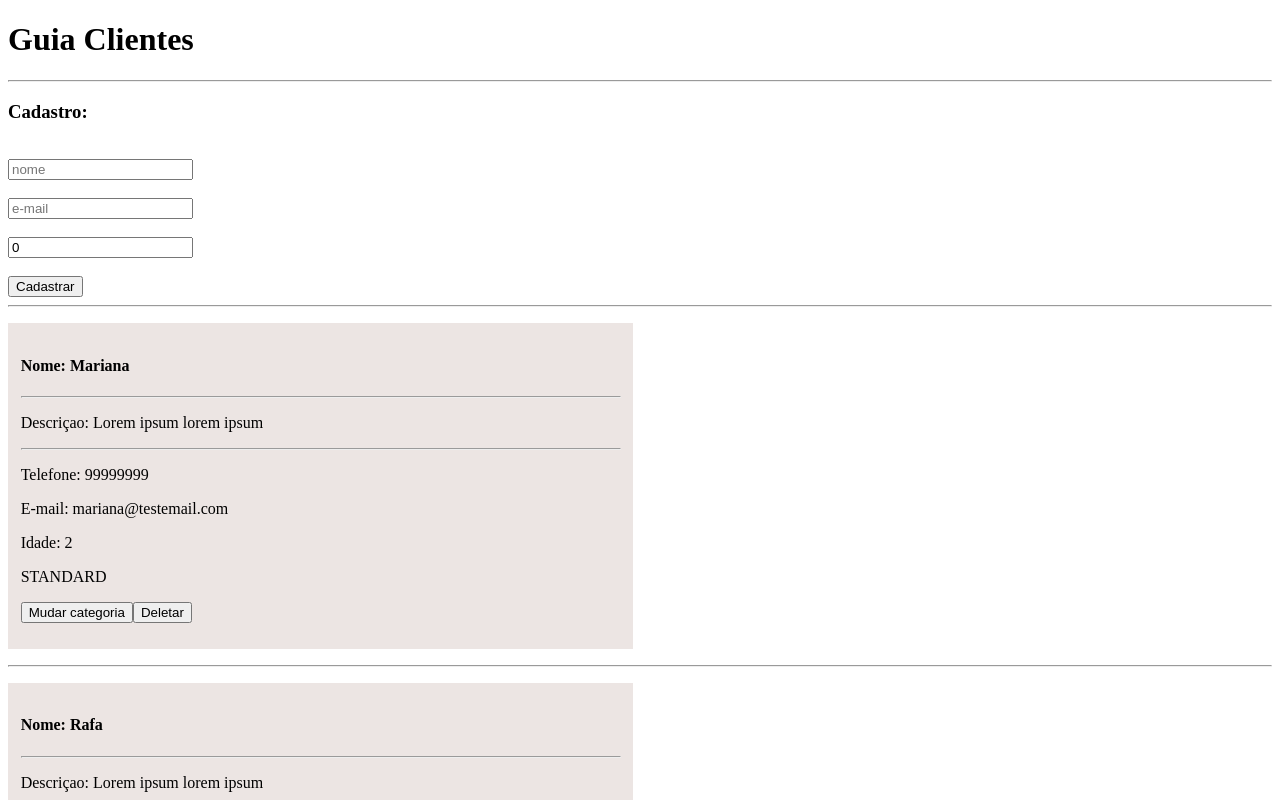
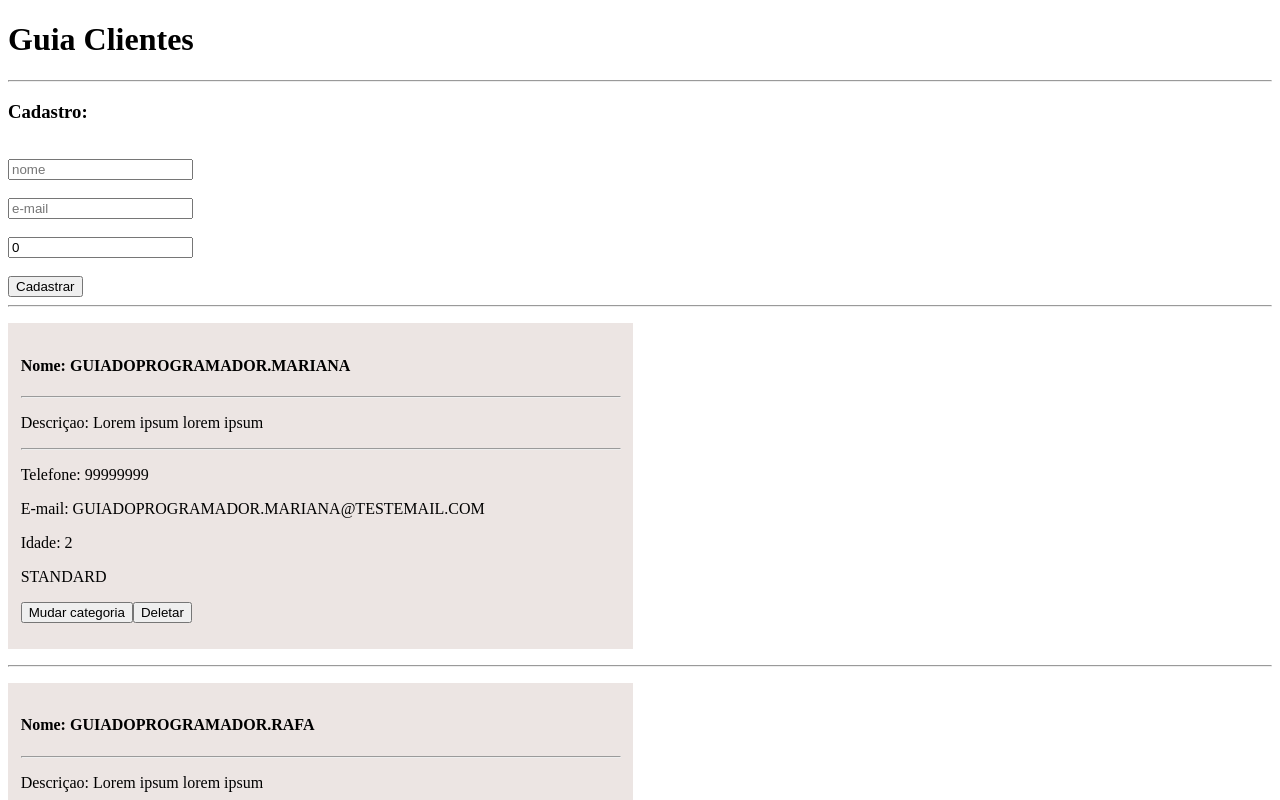
Before and after one commit to kleitonalbuquerque/intro-vue, a Vue app: page / in a window 1280 px wide. Shown: the top 800 px of the page. Built offline with nearby package versions, Linux system fonts and the light colour scheme.

Commit message:
Filtros (filters)

```diff
--- a/src/components/Cliente.vue
+++ b/src/components/Cliente.vue
@@ -1,11 +1,11 @@
 <template>
   <div :class="{ cliente: !isPremium, 'cliente-premium': isPremium }">
-    <h4>Nome: {{ cliente.nome }}</h4>
+    <h4>Nome: {{ cliente.nome | stringUpperCase }}</h4>
     <hr />
     <p>Descriçao: {{ descricao }}</p>
     <hr />
     <p>Telefone: {{ telefone }}</p>
-    <p>E-mail: {{ cliente.email }}</p>
+    <p>E-mail: {{ cliente.email | stringUpperCase }}</p>
     <p v-if="showIdade === true">Idade: {{ cliente.idade }}</p>
     <p v-else style="color: red">Idade escondida!</p>
     <!-- <p>{{ isPremium }}</p> -->
@@ -57,6 +57,11 @@ export default {
       alert("Isso é um alert!");
     },
   },
+  filters: {
+    stringUpperCase: function (value) {
+      return "guiadoprogramador.".toUpperCase() + value.toUpperCase();
+    },
+  },
 };
 </script>
 
```
